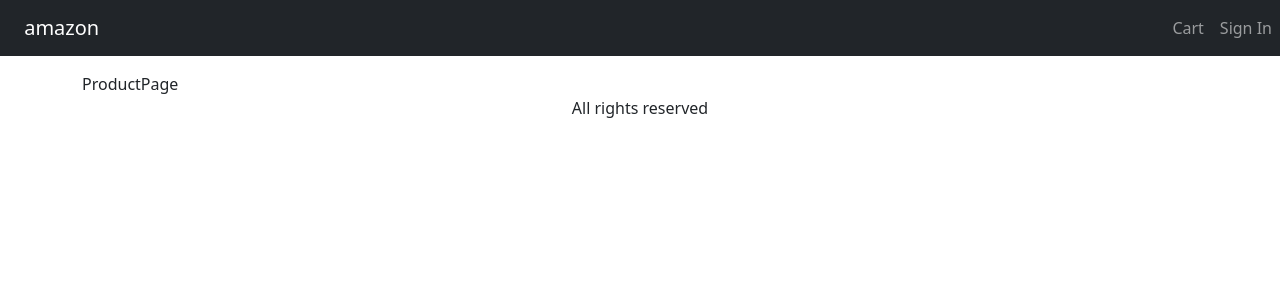
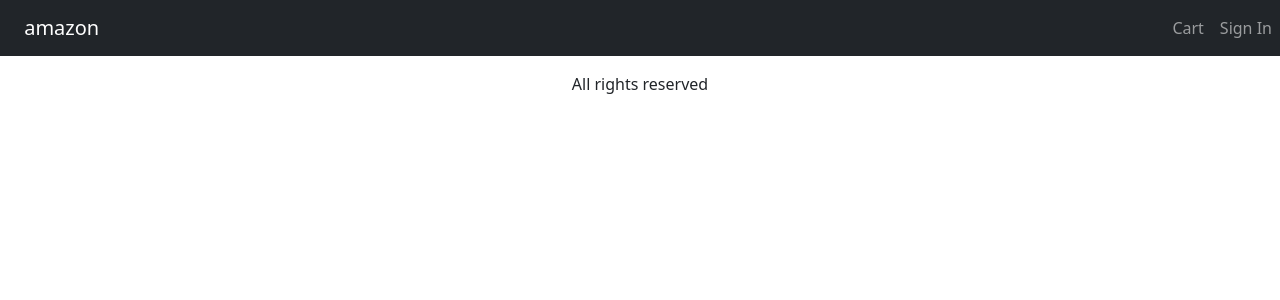
Before and after one commit to Sameer-1903/React-TypeScript-Amazon, a React (Vite) app in the folder frontend/: page /product/1 in a window 1280 px wide. Shown: the top 300 px of the page. Built offline with nearby package versions, Linux system fonts and the light colour scheme.

Commit message:
Set-Page-Title

```diff
--- a/frontend/package.json
+++ b/frontend/package.json
@@ -15,6 +15,7 @@
     "react": "^18.3.1",
     "react-bootstrap": "^2.10.4",
     "react-dom": "^18.3.1",
+    "react-helmet-async": "^2.0.5",
     "react-router-dom": "^6.25.1"
   },
   "devDependencies": {
--- a/frontend/src/main.tsx
+++ b/frontend/src/main.tsx
@@ -12,6 +12,7 @@ import {
 import HomePage from './pages/HomePage.tsx'
 import ProductPage from './pages/ProductPage.tsx'
 import axios from 'axios'
+import { HelmetProvider } from 'react-helmet-async'
 
 axios.defaults.baseURL = process.env.NODE_ENV === 'development' ? 'http://localhost:4000' : '/'
 
@@ -30,6 +31,8 @@ const router = createBrowserRouter(
 
 ReactDOM.createRoot(document.getElementById('root')!).render(
   <React.StrictMode>
+    <HelmetProvider>
     <RouterProvider router={router} />
+    </HelmetProvider>
   </React.StrictMode>
 )
--- a/frontend/src/pages/HomePage.tsx
+++ b/frontend/src/pages/HomePage.tsx
@@ -9,6 +9,7 @@ import { ApiError } from '../types/ApiError'
 import LoadingBox from '../components/LoadingBox'
 import MessageBox from '../components/MessageBox'
 import ProductItem from '../components/ProductItem'
+import { Helmet } from 'react-helmet-async'
 
 type State = {
     products: Product[],
@@ -61,6 +62,9 @@ const HomePage = () => {
             <MessageBox variant="danger">{error}</MessageBox>
         ):(
         <Row>
+            <Helmet>
+                <title>TS Amazon</title>
+            </Helmet>
             {products.map((product) => {
                 return <Col key={product.slug} sm={6} md={4} lg={3}>
                     <ProductItem product={product} />
--- a/frontend/src/pages/ProductPage.tsx
+++ b/frontend/src/pages/ProductPage.tsx
@@ -1,8 +1,13 @@
 import React from 'react'
+import { Helmet } from 'react-helmet-async'
 
 const ProductPage = () => {
   return (
-    <div>ProductPage</div>
+    <div>
+      <Helmet>
+        <title>Product Page</title>
+      </Helmet>
+    </div>
   )
 }
 
```
Also changed, not shown: 2 other files (tests, documents, lock files or other folders).
